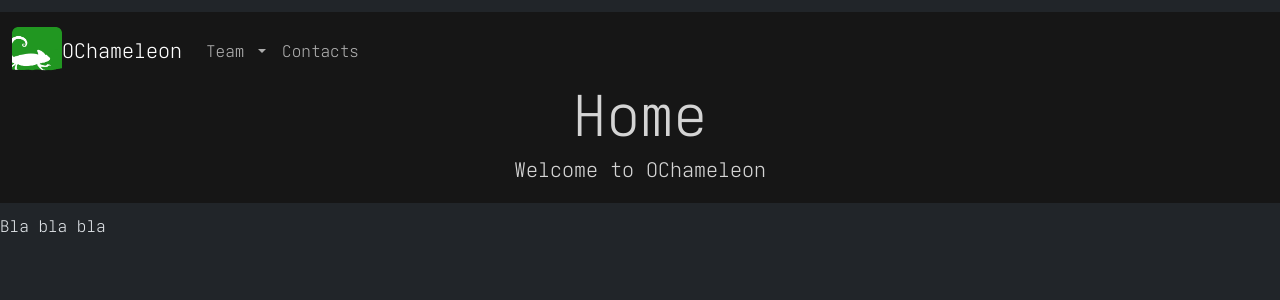
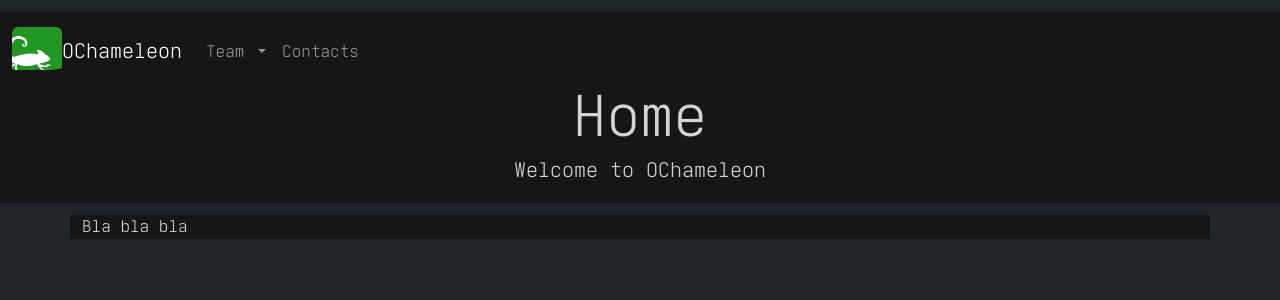
Before and after one commit to ochameleon/ochameleon.github.io, a Jekyll site: the page built from index.html, in a window 1280 px wide. Shown: the top 300 px of the page. Built offline with Jekyll 4.4.1, drawn with Linux system fonts in a browser that asks for light colours.

Commit message:
Small changes

```diff
--- a/_includes/menu.html
+++ b/_includes/menu.html
@@ -1,4 +1,4 @@
-<nav class="navbar navbar-expand fixed-top">
+<nav class="navbar navbar-expand-lg navbar-dark fixed-top">
     <div class="container-fluid">
         <a href="{{ '/' | relative_url }}">
             <img src="{{ '/files/logo/colour-icon-square-top.png' | relative_url }}" class="corner-logo" width="50" alt="Logo">
--- a/contacts.html
+++ b/contacts.html
@@ -4,4 +4,6 @@
 subtitle: Where you can find us
 ---
 
-Bla bla bla
+<div class="container">
+    Bli bli bli
+</div>
--- a/index.html
+++ b/index.html
@@ -4,4 +4,6 @@
 subtitle: Welcome to OChameleon
 ---
 
-Bla bla bla
+<div class="container">
+    Bla bla bla
+</div>
```
Lines whose indentation alone changed are shown as unchanged.
